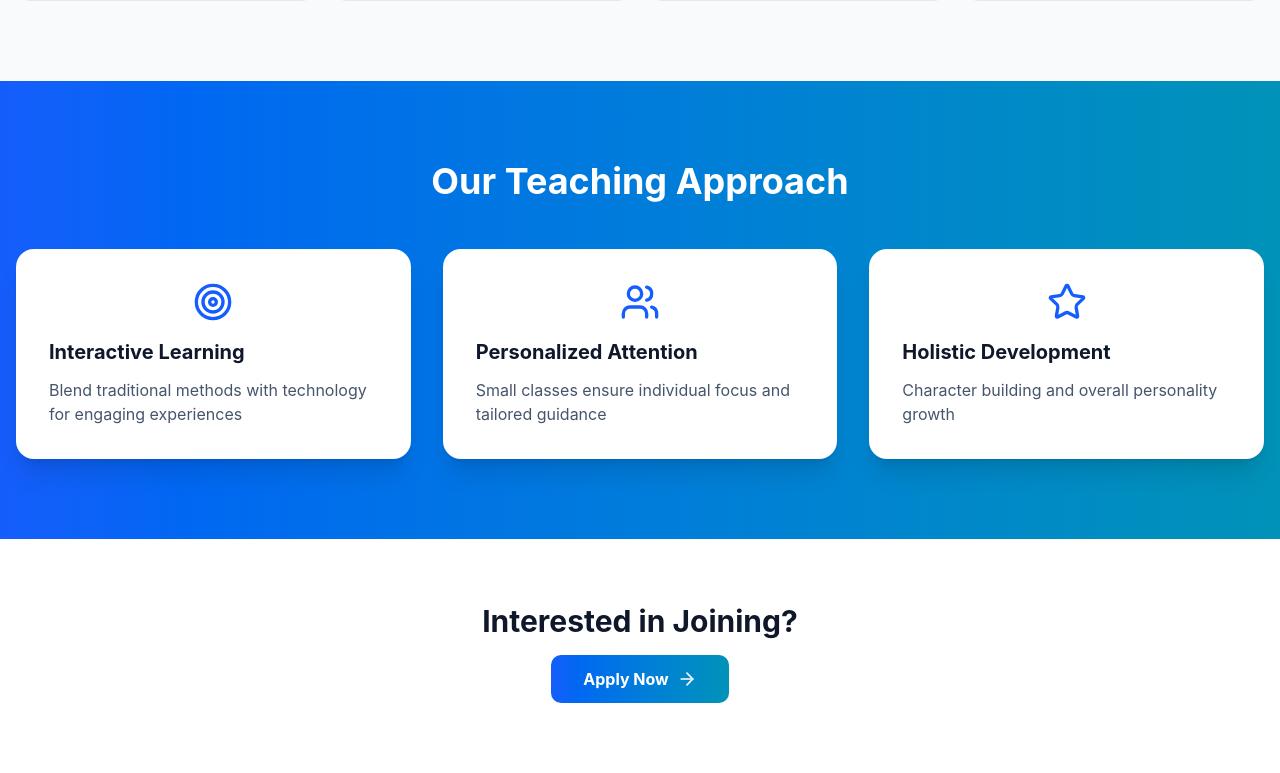
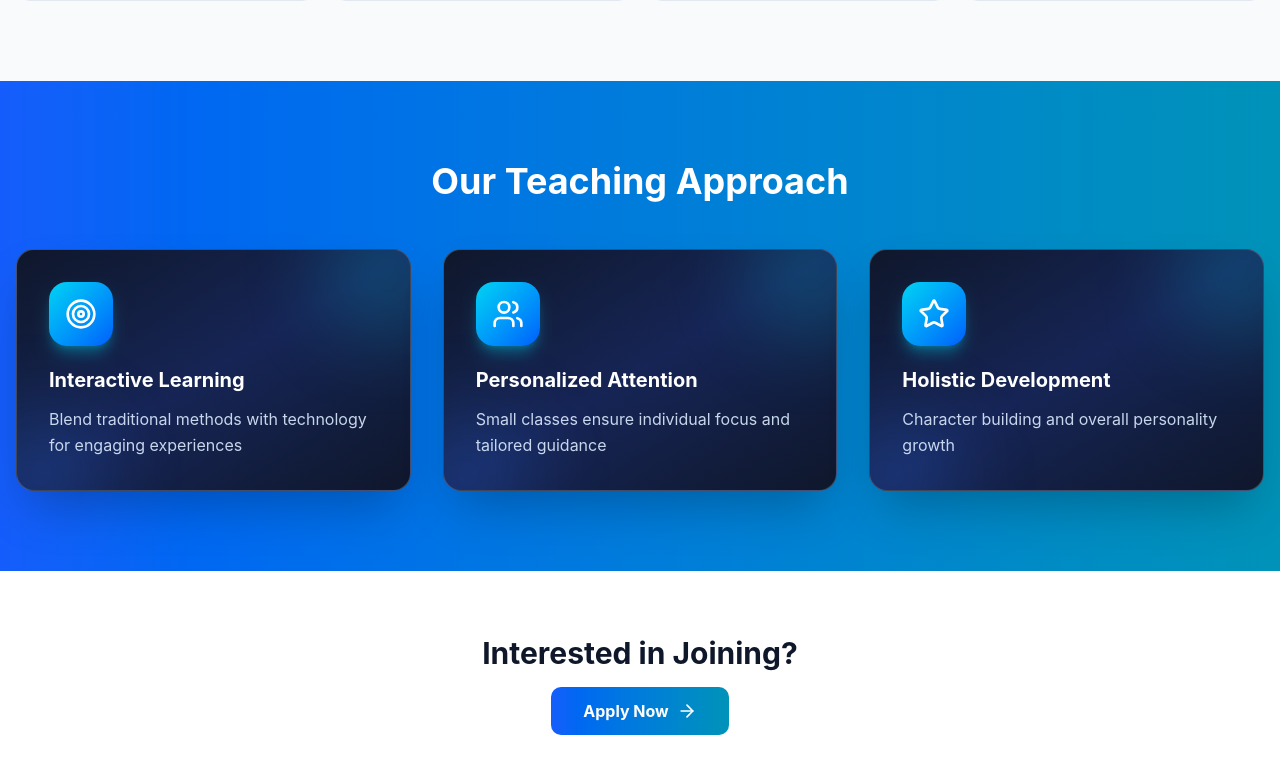
Before and after one commit to ADTECHENTERPRISESPVTLTD/Prototype---school-project, a Next.js app: page /academics in a window 1280 px wide. Shown: the part 1919-2692 px from the top of the page. Built offline with nearby package versions, Linux system fonts and the light colour scheme.

Commit message:
Redesign teaching approach cards with premium gradient and glow effects

```diff
--- a/app/academics/page.tsx
+++ b/app/academics/page.tsx
@@ -125,20 +125,38 @@ export default function AcademicsPage() {
         <div className="max-w-7xl mx-auto">
           <h2 className="text-4xl font-bold mb-12 text-center">Our Teaching Approach</h2>
 <div className="grid grid-cols-1 md:grid-cols-3 gap-8">
-            <div className="bg-white border border-white/40 p-8 rounded-2xl shadow-xl hover:shadow-2xl transition-all duration-300 hover:-translate-y-2">
-              <div className="mb-4 flex justify-center"><Target size={40} className="text-blue-600" /></div>
-              <h3 className="text-xl font-bold mb-3 text-slate-900">Interactive Learning</h3>
-              <p className="text-slate-600">Blend traditional methods with technology for engaging experiences</p>
+            <div className="group relative overflow-hidden rounded-2xl bg-gradient-to-br from-slate-900 via-blue-950 to-slate-900 border border-white/20 p-8 shadow-2xl transition-all duration-300 hover:-translate-y-2 hover:shadow-blue-900/50">
+              <div className="absolute -top-10 -right-10 w-32 h-32 bg-cyan-400/20 rounded-full blur-2xl group-hover:bg-cyan-400/40 transition-all"></div>
+              <div className="absolute -bottom-12 -left-10 w-32 h-32 bg-blue-500/20 rounded-full blur-2xl"></div>
+              <div className="relative">
+                <div className="mb-5 inline-flex justify-center items-center w-16 h-16 rounded-2xl bg-gradient-to-br from-cyan-400 to-blue-600 shadow-lg shadow-cyan-500/40 group-hover:scale-110 transition-transform duration-300">
+                  <Target size={32} className="text-white" />
+                </div>
+                <h3 className="text-xl font-bold mb-3 text-white">Interactive Learning</h3>
+                <p className="text-blue-100/90 leading-relaxed">Blend traditional methods with technology for engaging experiences</p>
+              </div>
             </div>
-            <div className="bg-white border border-white/40 p-8 rounded-2xl shadow-xl hover:shadow-2xl transition-all duration-300 hover:-translate-y-2">
-              <div className="mb-4 flex justify-center"><Users size={40} className="text-blue-600" /></div>
-              <h3 className="text-xl font-bold mb-3 text-slate-900">Personalized Attention</h3>
-              <p className="text-slate-600">Small classes ensure individual focus and tailored guidance</p>
+            <div className="group relative overflow-hidden rounded-2xl bg-gradient-to-br from-slate-900 via-blue-950 to-slate-900 border border-white/20 p-8 shadow-2xl transition-all duration-300 hover:-translate-y-2 hover:shadow-blue-900/50">
+              <div className="absolute -top-10 -right-10 w-32 h-32 bg-cyan-400/20 rounded-full blur-2xl group-hover:bg-cyan-400/40 transition-all"></div>
+              <div className="absolute -bottom-12 -left-10 w-32 h-32 bg-blue-500/20 rounded-full blur-2xl"></div>
+              <div className="relative">
+                <div className="mb-5 inline-flex justify-center items-center w-16 h-16 rounded-2xl bg-gradient-to-br from-cyan-400 to-blue-600 shadow-lg shadow-cyan-500/40 group-hover:scale-110 transition-transform duration-300">
+                  <Users size={32} className="text-white" />
+                </div>
+                <h3 className="text-xl font-bold mb-3 text-white">Personalized Attention</h3>
+                <p className="text-blue-100/90 leading-relaxed">Small classes ensure individual focus and tailored guidance</p>
+              </div>
             </div>
-            <div className="bg-white border border-white/40 p-8 rounded-2xl shadow-xl hover:shadow-2xl transition-all duration-300 hover:-translate-y-2">
-              <div className="mb-4 flex justify-center"><Star size={40} className="text-blue-600" /></div>
-              <h3 className="text-xl font-bold mb-3 text-slate-900">Holistic Development</h3>
-              <p className="text-slate-600">Character building and overall personality growth</p>
+            <div className="group relative overflow-hidden rounded-2xl bg-gradient-to-br from-slate-900 via-blue-950 to-slate-900 border border-white/20 p-8 shadow-2xl transition-all duration-300 hover:-translate-y-2 hover:shadow-blue-900/50">
+              <div className="absolute -top-10 -right-10 w-32 h-32 bg-cyan-400/20 rounded-full blur-2xl group-hover:bg-cyan-400/40 transition-all"></div>
+              <div className="absolute -bottom-12 -left-10 w-32 h-32 bg-blue-500/20 rounded-full blur-2xl"></div>
+              <div className="relative">
+                <div className="mb-5 inline-flex justify-center items-center w-16 h-16 rounded-2xl bg-gradient-to-br from-cyan-400 to-blue-600 shadow-lg shadow-cyan-500/40 group-hover:scale-110 transition-transform duration-300">
+                  <Star size={32} className="text-white" />
+                </div>
+                <h3 className="text-xl font-bold mb-3 text-white">Holistic Development</h3>
+                <p className="text-blue-100/90 leading-relaxed">Character building and overall personality growth</p>
+              </div>
             </div>
           </div>
         </div>
```
